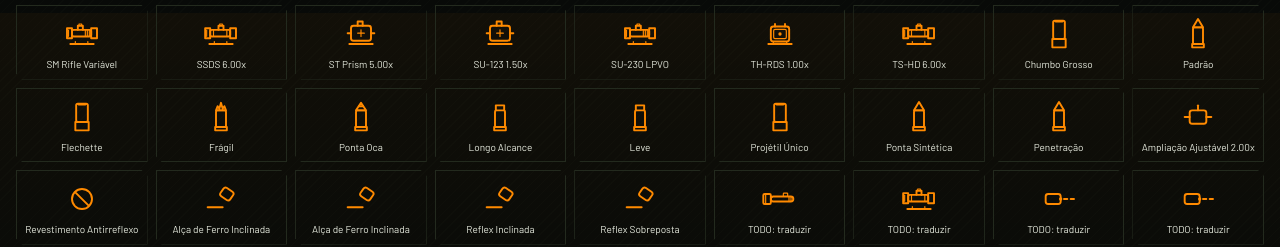
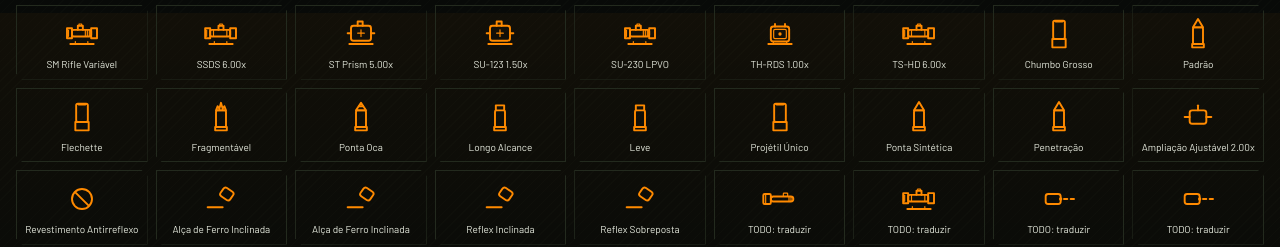
Before and after one commit to vitor-tamura/bf6-loadouts, a Next.js app: page /icones in a window 1280 px wide. Shown: the part 1587-1834 px from the top of the page. Built offline with nearby package versions, Linux system fonts and the light colour scheme.

Commit message:
Chama a munição Frangible de Fragmentável
"Frágil" descrevia o cartucho, não o que ele faz. A bala se fragmenta no
impacto — daí atrasar a regeneração de vida do alvo.

```diff
--- a/src/data/attachments.ts
+++ b/src/data/attachments.ts
@@ -3431,7 +3431,7 @@ export const ATTACHMENTS: Attachment[] = [
   },
   {
     id: 'ammo-frangible',
-    name: 'Frágil',
+    name: 'Fragmentável',
     originalName: 'Frangible',
     slot: 'ammo',
     cost: 20,
```
Also changed, not shown: 1 other file (tests, documents, lock files or other folders).
